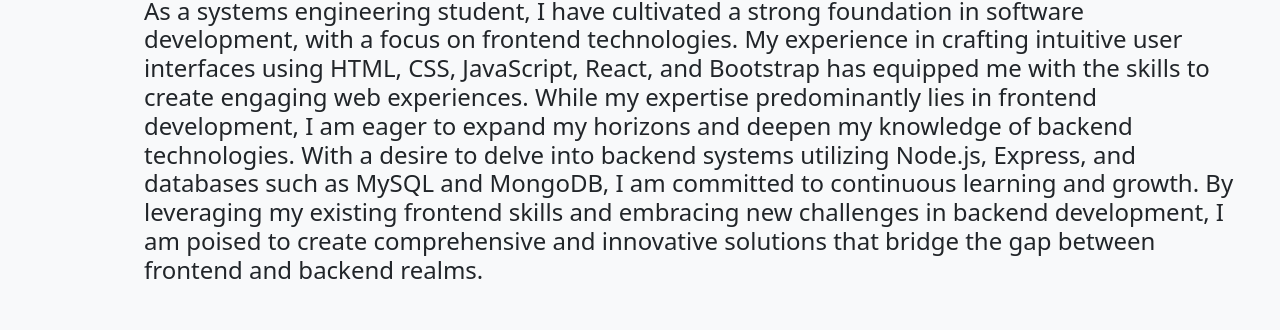
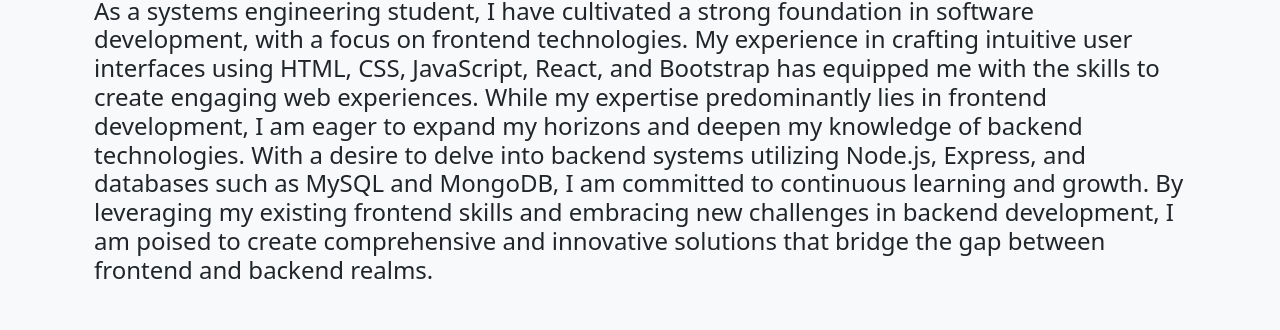
Before and after one commit to ccuaspa/ccuaspa.github.io, a website: page index.html in a window 1280 px wide. Shown: the part 327-657 px from the top of the page. Drawn offline with Linux system fonts and the light colour scheme.

Commit message:
Update main.css

```diff
--- a/css/main.css
+++ b/css/main.css
@@ -6,7 +6,7 @@
     margin-top: 60px;
 }
 .expertise-container{
-    margin:50px;
+    margin:50px 0px;
 }
 .toolImg{
     width:60px;
```
